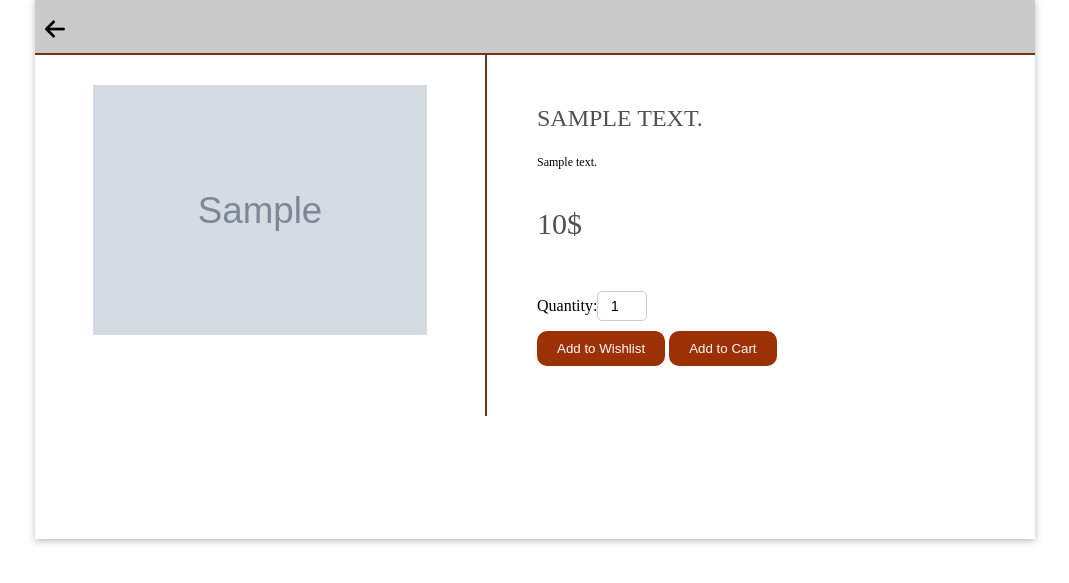
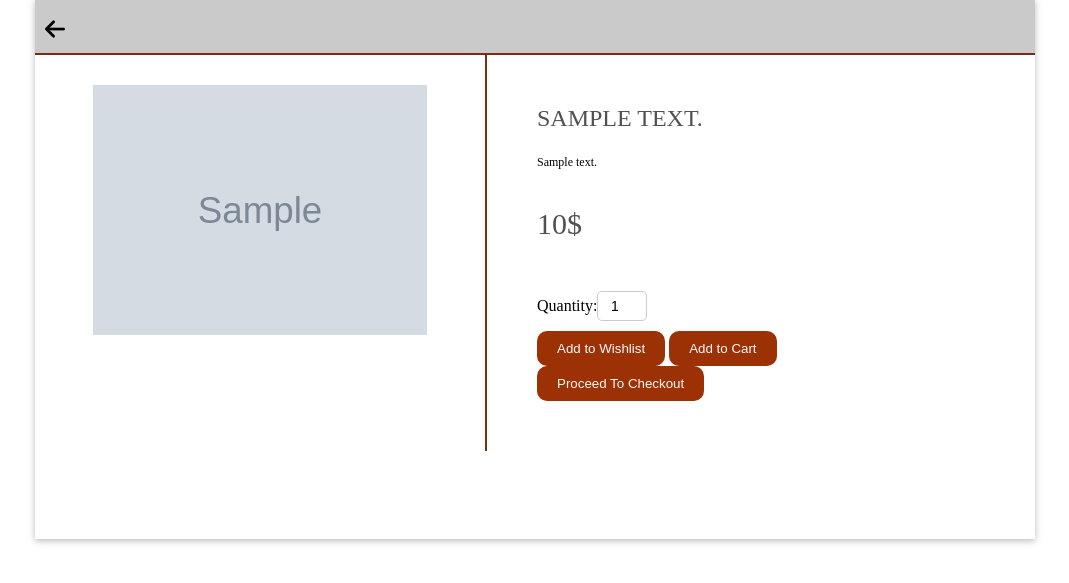
Before and after one commit to A-H-G20/china-global-door, a PHP site: page /china-global-door/product.php in a window 1280 px wide. Shown: the part 161-744 px from the top of the page, without its empty margins (105-1174 px from the left). Run offline with PHP 8.4, Linux system fonts and the light colour scheme; tables that the repository leaves empty or names only in its code hold one stand-in row (values such as "Sample post"); grey boxes marked "Sample" are stand-in pictures.

Commit message:
add Proceed To Checkout button

```diff
--- a/product.php
+++ b/product.php
@@ -69,7 +69,8 @@ if ($result->num_rows > 0) {
                 </span>
             </div>
             <button>Add to Wishlist</button>
-            <button>Add to Cart</button>
+            <button>Add to Cart</button><br>
+            <button>Proceed To Checkout</button>
         </div>
     </div>
     <?php
```
